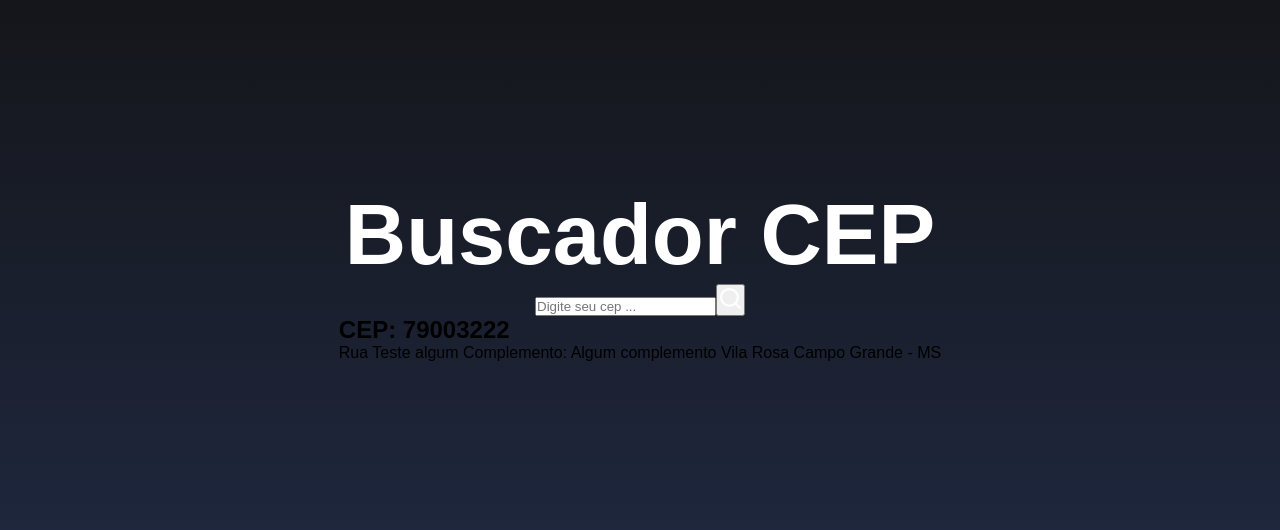
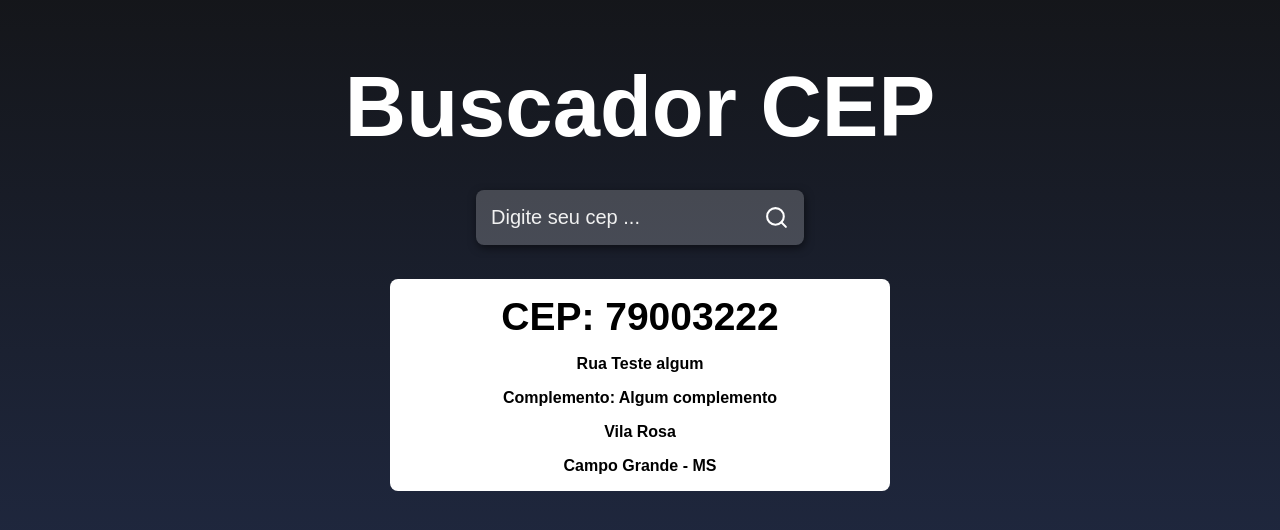
Before and after one commit to uchoamaster/buscaCepReactJs, a React (Create React App) app in the folder buscador/: page / in a window 1280 px wide. Shown: the part 126-656 px from the top of the page. Built offline with nearby package versions, Linux system fonts and the light colour scheme.

Commit message:
finalizando estilização e indo para a parte do código

```diff
--- a/buscador/src/styles.css
+++ b/buscador/src/styles.css
@@ -22,3 +22,72 @@
         transform: rotateX(0deg);
     }
 }
+
+.containerInput {
+    background-color: rgba(255,255,255,0.2);
+    padding: 15px;
+    margin: 34px 0;
+    display: flex;
+    border-radius: 8px;
+    box-shadow: 1px 3px 8px rgba(0,0,0,0.5);
+}
+
+.containerInput input {
+   background-color: transparent;
+   border: 0;
+   font-size: 20px;
+   color: #fff;
+   outline: none;
+   margin-right: 8px;
+}
+
+.containerInput input::placeholder {
+    color: #f1f1f1;
+}
+
+.buttonSearch {
+    background-color: transparent;
+    border: 0;
+    display: flex;
+    justify-content: center;
+    align-items: center;
+    cursor: pointer;
+    transition: transform 0.2s;
+}
+.buttonSearch:hover {
+    transform: scale(1.2);
+
+}
+
+.main {
+    display: flex;
+    justify-content: center;
+    align-items: center;
+    flex-direction: column;
+    background-color: #fff;
+    width: 500px;
+    border-radius: 8px;
+}
+
+.main h2{
+    margin: 16px 0;
+    font-size: 39px;
+}
+
+.main span{
+    margin-bottom: 16px;
+    font-weight: bold;
+}
+
+@media (max-width: 620px) {
+    .title {
+        font-size: 60px;
+    }
+    .main h2 {
+        font-size: 28px;
+    }
+    .main{
+        width: 80%;
+        min-height: 250px;
+    }
+}
```
